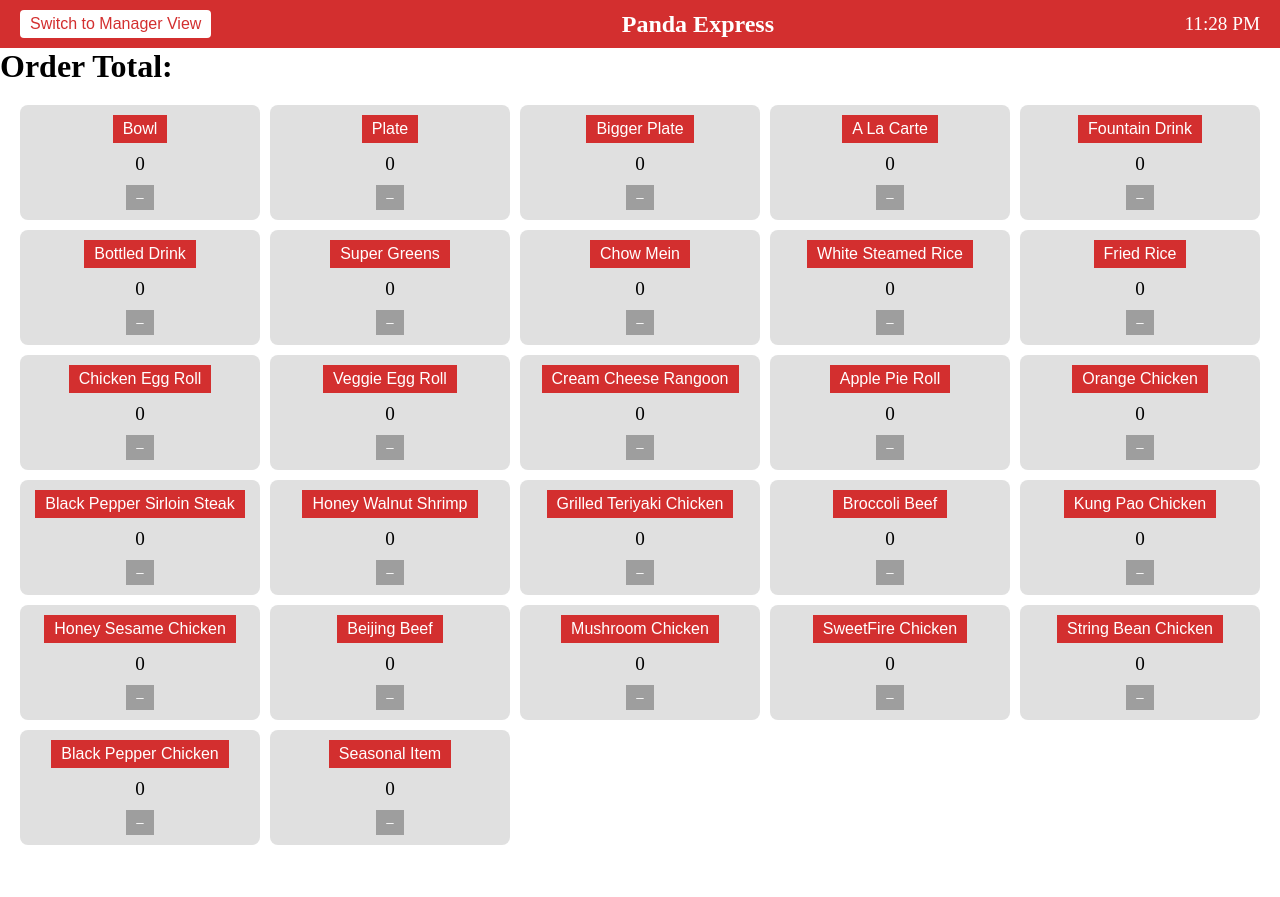
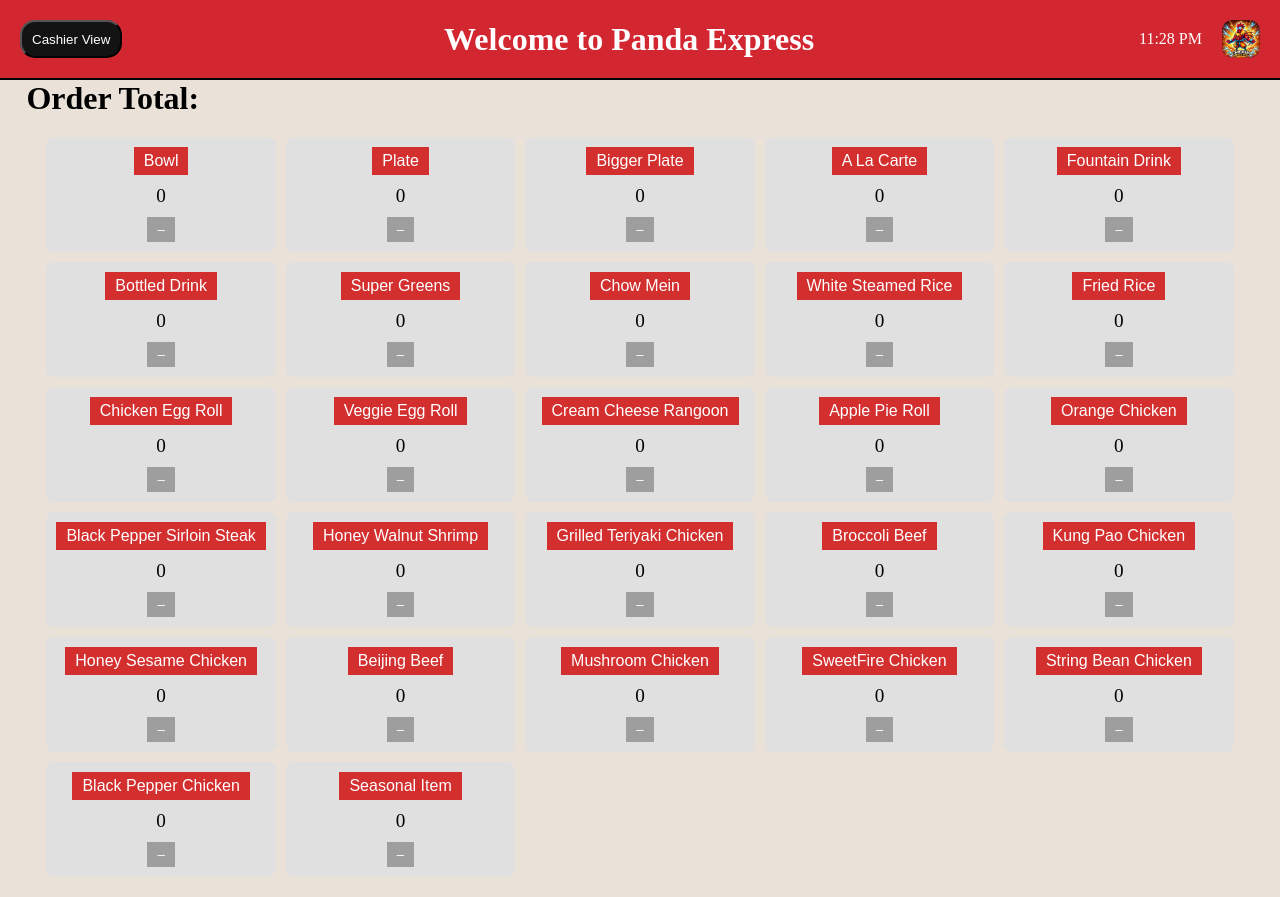
Before and after one commit to aperalta03/Panda-POS-System, a Next.js app: page /cashier in a window 1280 px wide. Before the commit the page ends 865 px from the top, so only its background shows below. Built offline with nearby package versions, Linux system fonts and the light colour scheme.

Commit message:
Merge, + Main Navbar

```diff
--- /dev/null
+++ b/app/components/navbar.js
@@ -0,0 +1,36 @@
+import React, { useState, useEffect } from 'react';
+import styles from './navbar.module.css';
+
+const Navbar = () => {
+    const [time, setTime] = useState("");
+
+    useEffect(() => {
+        const updateTime = () => {
+        const now = new Date();
+        setTime(
+            now.toLocaleTimeString([], { hour: "2-digit", minute: "2-digit" })
+        );
+        };
+        updateTime();
+        const timer = setInterval(updateTime, 60000); // Update every minute
+        return () => clearInterval(timer);
+    }, []);
+
+    return (
+        <div className={styles.mainContainer}>
+            <button className={styles.pageButton}>
+                Cashier View
+            </button>
+            <h1 className={styles.title}>
+                Welcome to Panda Express
+            </h1>
+            <div className={styles.detailsBox}>
+                {/* Weather & TimeStamp */}
+                <div className={styles.timestamp}>{time}</div>
+                <img className={styles.logo} src='chickenmaxxing_logo.png'/>
+            </div>
+        </div>
+    )
+}
+
+export default Navbar;
--- /dev/null
+++ b/app/components/navbar.module.css
@@ -0,0 +1,45 @@
+/* Main Container */
+.mainContainer {
+    height: 100%;
+    width: 100%;
+    background-color: var(--primary-color);
+    display: flex;
+    flex-direction: row;
+    align-content: center;
+    justify-content: space-between;
+    padding: 20px;
+    border-bottom: solid 2px black;
+}
+/* Content */
+.pageButton {
+    padding: 10px;
+    color: var(--text-color-dark);
+    background-color: var(--secondary-color);
+    border-radius: 15px;
+}
+.pageButton:hover {
+    cursor: pointer;
+    background-color: var(--secondary-color-hover);
+}
+.title {
+    color: var(--text-color-dark);
+    align-self: center;
+    justify-self: center;
+}
+.detailsBox {
+    height: 100%;
+    width: 10%;
+    display: flex;
+    justify-content: flex-end;
+    color: var(--text-color-dark);
+    align-items: center;
+    gap: 20px;
+}
+.navTime {
+    font-size: 1.2rem;
+}
+.logo {
+    height: 100%;
+    width: auto;
+    border-radius: 10px;
+}
--- a/app/globals.css
+++ b/app/globals.css
@@ -5,6 +5,10 @@
 }
 /* Global Variables */
 :root {
-  --color-text: black;
-  --background-color: white;
+  --text-color-light: black;
+  --text-color-dark: white;
+  --background-color: #EAE2D8; /* Panda Express White */
+  --primary-color: #D22730; /* Panda Express Red */
+  --secondary-color: #131313;
+  --secondary-color-hover: #292929;
 }
--- a/pages/_app.js
+++ b/pages/_app.js
@@ -1,7 +1,25 @@
 import '../app/globals.css';
+import styles from './_app.module.css';
+import Navbar from '../app/components/navbar';
 
 function MyApp({ Component, pageProps }) {
-  return <Component {...pageProps} />;
+  return (
+    <Layout>
+      <Component {...pageProps} />
+    </Layout>
+  );
 }
 
+const Layout = ({ children }) => {
+
+  return (
+    <div className={styles.layoutContainer}>
+      <div className={styles.navbarContainer}>
+        <Navbar />
+      </div>
+      <div className={styles.pageContent}>{children}</div>
+    </div>
+  );
+};
+
 export default MyApp;
--- /dev/null
+++ b/pages/_app.module.css
@@ -0,0 +1,26 @@
+/* General Layout */
+.layoutContainer {
+    display: flex;
+    flex-direction: column;
+    height: 100vh;
+    transition: all 0.5s ease-in-out;
+}
+/* Navbar */
+.navbarContainer {
+    height: 10%;
+    transition: width 1s ease-in-out;
+    display: flex;
+    flex-direction: row;
+}
+
+/* Page */
+.pageContent {
+    flex: 1;
+    background-color: var(--background-color);
+    color: var(--color-text);
+    display: flex;
+    flex-direction: column;
+    justify-content: center;
+    align-items: center;
+    transition: margin-left 0.5s ease-in-out;
+}
--- a/pages/cashier.js
+++ b/pages/cashier.js
@@ -1,29 +1,5 @@
 import React, { useState, useEffect } from "react";
 import styles from "./cashier.module.css";
-
-const Navbar = () => {
-  const [time, setTime] = useState("");
-
-  useEffect(() => {
-    const updateTime = () => {
-      const now = new Date();
-      setTime(
-        now.toLocaleTimeString([], { hour: "2-digit", minute: "2-digit" })
-      );
-    };
-    updateTime();
-    const timer = setInterval(updateTime, 60000); // Update every minute
-    return () => clearInterval(timer);
-  }, []);
-
-  return (
-    <div className={styles.navbar}>
-      <button className={styles.navButton}>Switch to Manager View</button>
-      <h1 className={styles.navTitle}>Panda Express</h1>
-      <div className={styles.navTime}>{time}</div>
-    </div>
-  );
-};
 
 const ButtonGrid = () => {
   // Define initial state for each item quantity
@@ -95,7 +71,6 @@
 const CashierPage = () => {
   return (
     <div>
-      <Navbar />
       <h1>Order Total:</h1>
       <ButtonGrid />
     </div>
```
Also changed, not shown: public/chickenmaxxing_logo.png (added).
